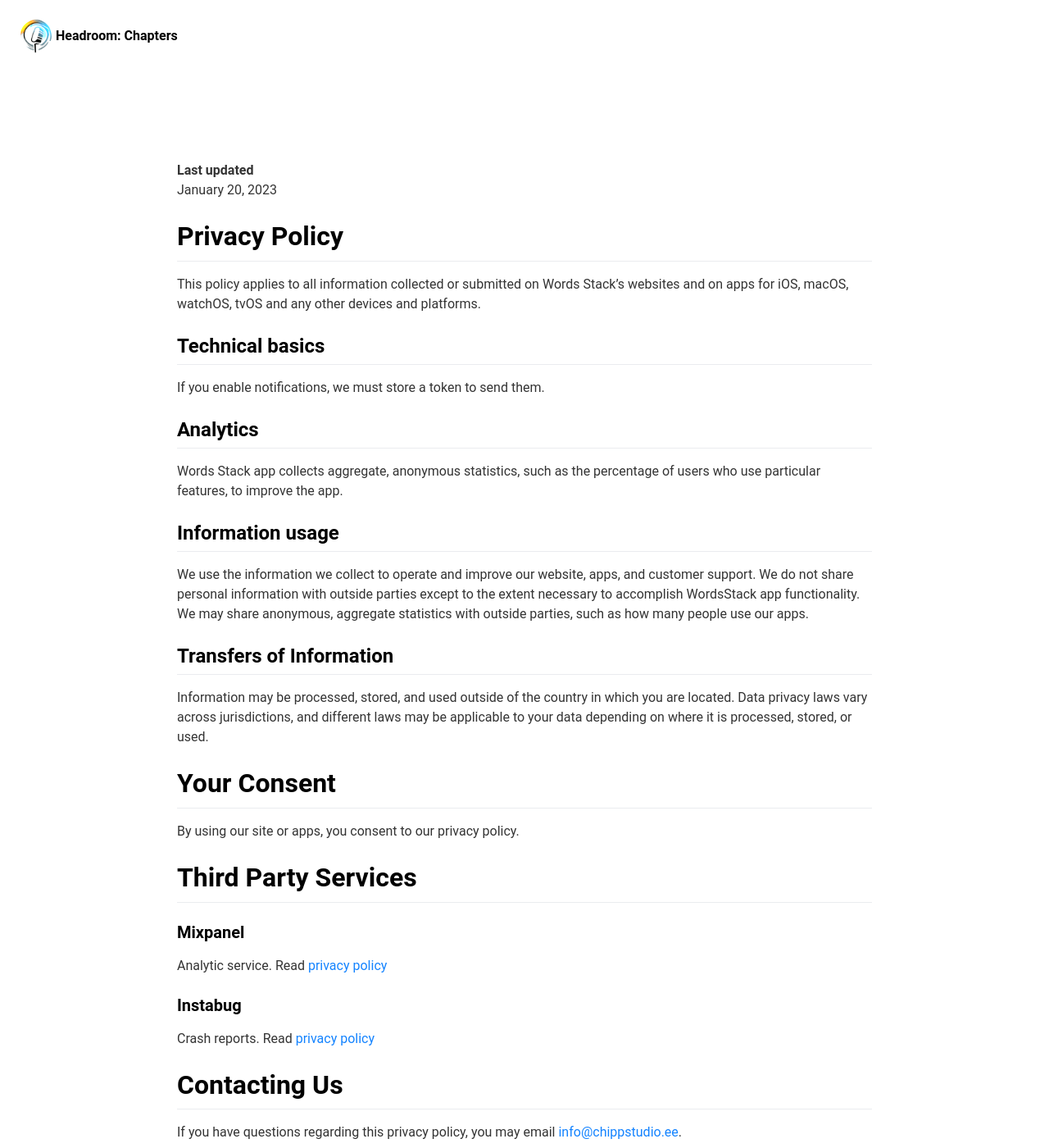
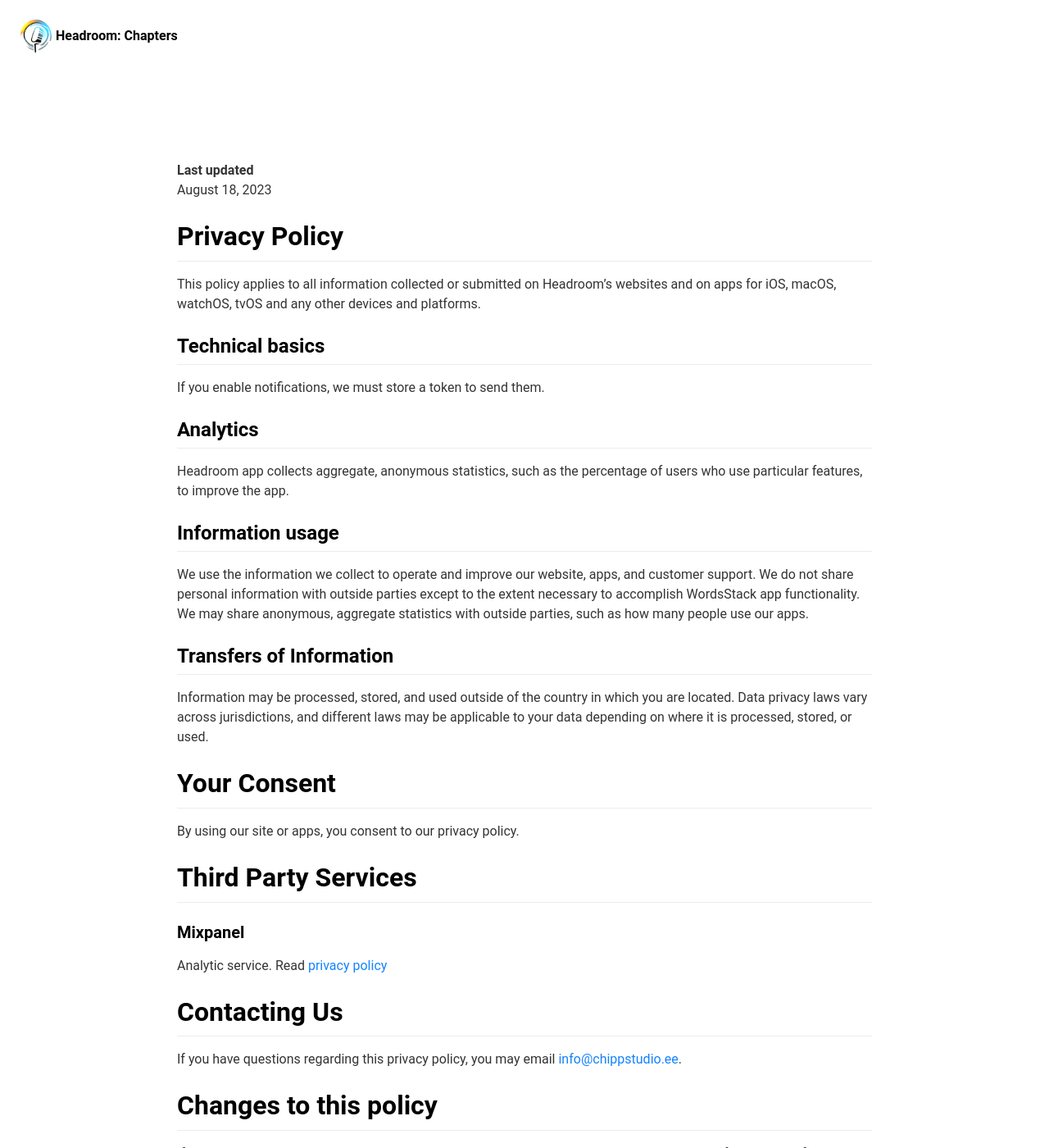
Before and after one commit to ChippStudio/Headroom-Site, a Jekyll site: the page built from _pages/privacypolicy.md, in a window 1280 px wide and 1400 px high. Shown: the whole window at 82% size. Built offline with Jekyll 4.4.1, drawn with Linux system fonts in a browser that asks for light colours; nearby versions of some CDN libraries.

Commit message:
Updated privacy policy and terms

```diff
--- a/_pages/privacypolicy.md
+++ b/_pages/privacypolicy.md
@@ -5,16 +5,16 @@
 ---
 
 **Last updated**
-January 20, 2023
+August 18, 2023
 
 # Privacy Policy
-This policy applies to all information collected or submitted on Words Stack’s websites and on apps for iOS, macOS, watchOS, tvOS and any other devices and platforms.
+This policy applies to all information collected or submitted on Headroom’s websites and on apps for iOS, macOS, watchOS, tvOS and any other devices and platforms.
 
 ## Technical basics
 If you enable notifications, we must store a token to send them.
 
 ## Analytics
-Words Stack app collects aggregate, anonymous statistics, such as the percentage of users who use particular features, to improve the app.
+Headroom app collects aggregate, anonymous statistics, such as the percentage of users who use particular features, to improve the app.
 
 ## Information usage
 We use the information we collect to operate and improve our website, apps, and customer support. We do not share personal information with outside parties except to the extent necessary to accomplish WordsStack app functionality. We may share anonymous, aggregate statistics with outside parties, such as how many people use our apps.
@@ -30,13 +30,10 @@
 ### Mixpanel
 Analytic service. Read [privacy policy](https://mixpanel.com/legal/privacy-policy/)
 
-### Instabug
-Crash reports. Read [privacy policy](https://www.instabug.com/privacy)
-
 # Contacting Us
 If you have questions regarding this privacy policy, you may email [info@chippstudio.ee](mailto:info@chippstudio.ee).
 
 # Changes to this policy
 If we decide to change our privacy policy, we will post those changes on this page. Summary of changes so far:
 
-- **January 20**, 2023: First published.
+- **August 18**, 2023: First published.
```
Also changed, not shown: _pages/terms.md (+1 -1 lines).
